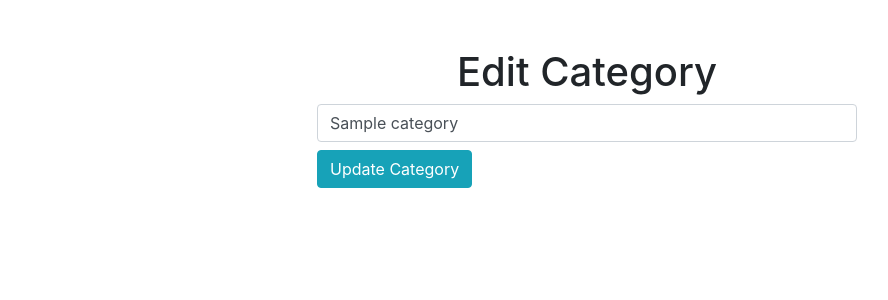
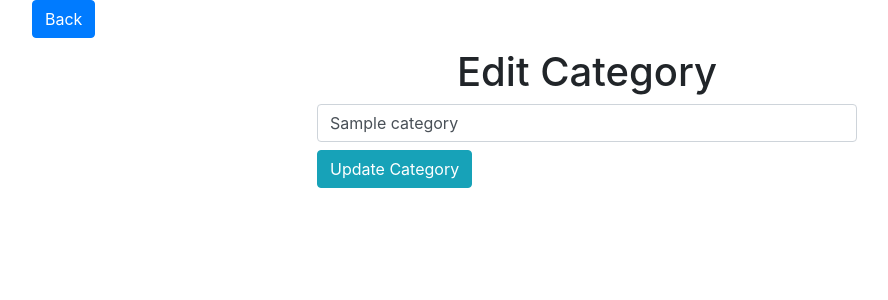
Before and after one commit to Muhammadnihalc/E-Commerce-APP, a Flask app: template src/templates/products/editcategory.html in a window 1280 px wide. Shown: the top 300 px of the page, without its empty margins (53-941 px from the left). Run offline with Flask 3, Linux system fonts and the light colour scheme; the template is opened without the code that fills it: most values are stand-ins (such as "Sample title", 1, 10 or a date in 2020); some libraries are stand-ins or nearby versions.

Commit message:
Update editcategory.html

```diff
--- a/src/templates/products/editcategory.html
+++ b/src/templates/products/editcategory.html
@@ -4,7 +4,9 @@
 
 <div class="container">
     <div class="row">
-        <div class="col-md-3"></div>
+        <div class="col-md-3">
+            <a href="{{ url_for('category') }}" class="btn btn-primary">Back</a>
+        </div>
         <div class="col-md-6">
             {% include '_messages.html' %}
             <h1 class="text-center mt-5">Edit Category</h1>
```
